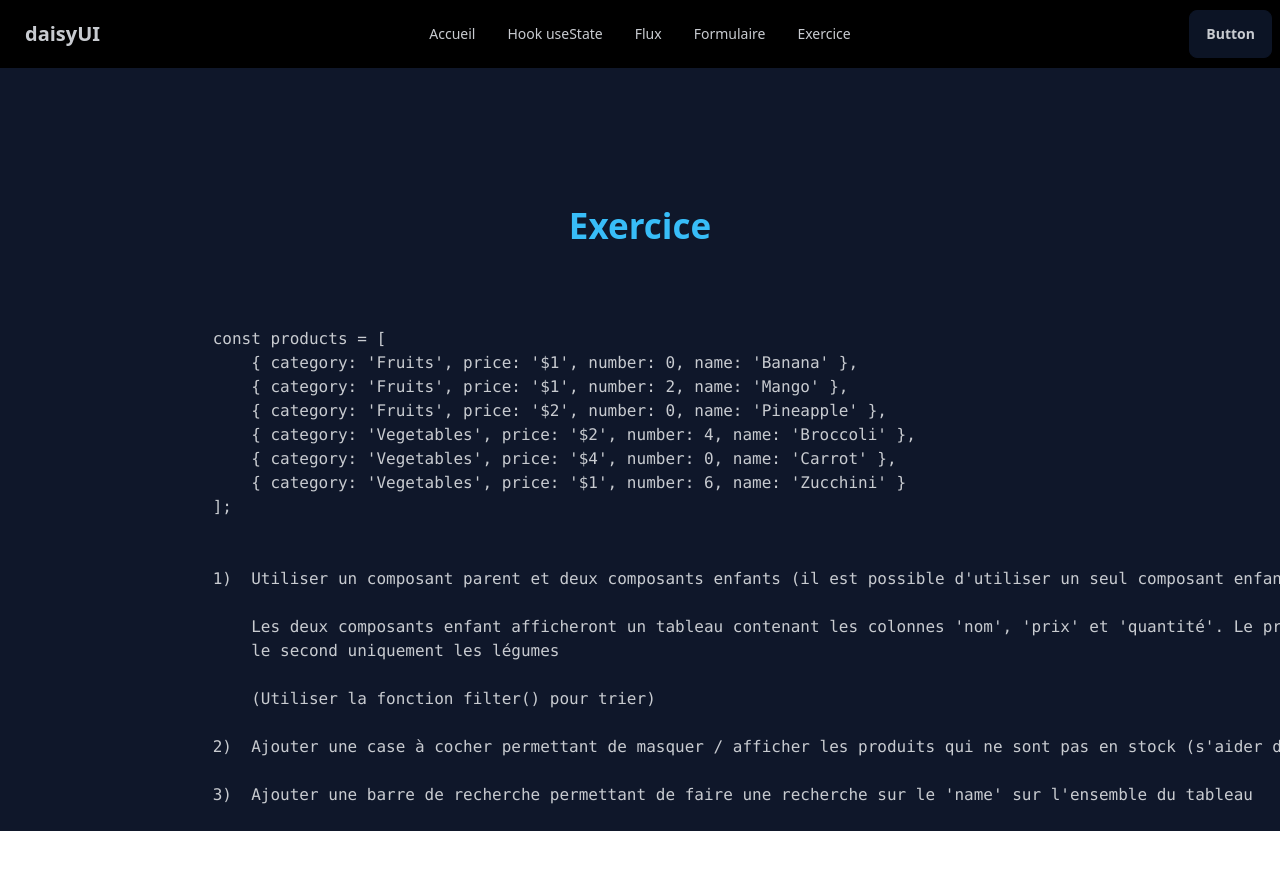
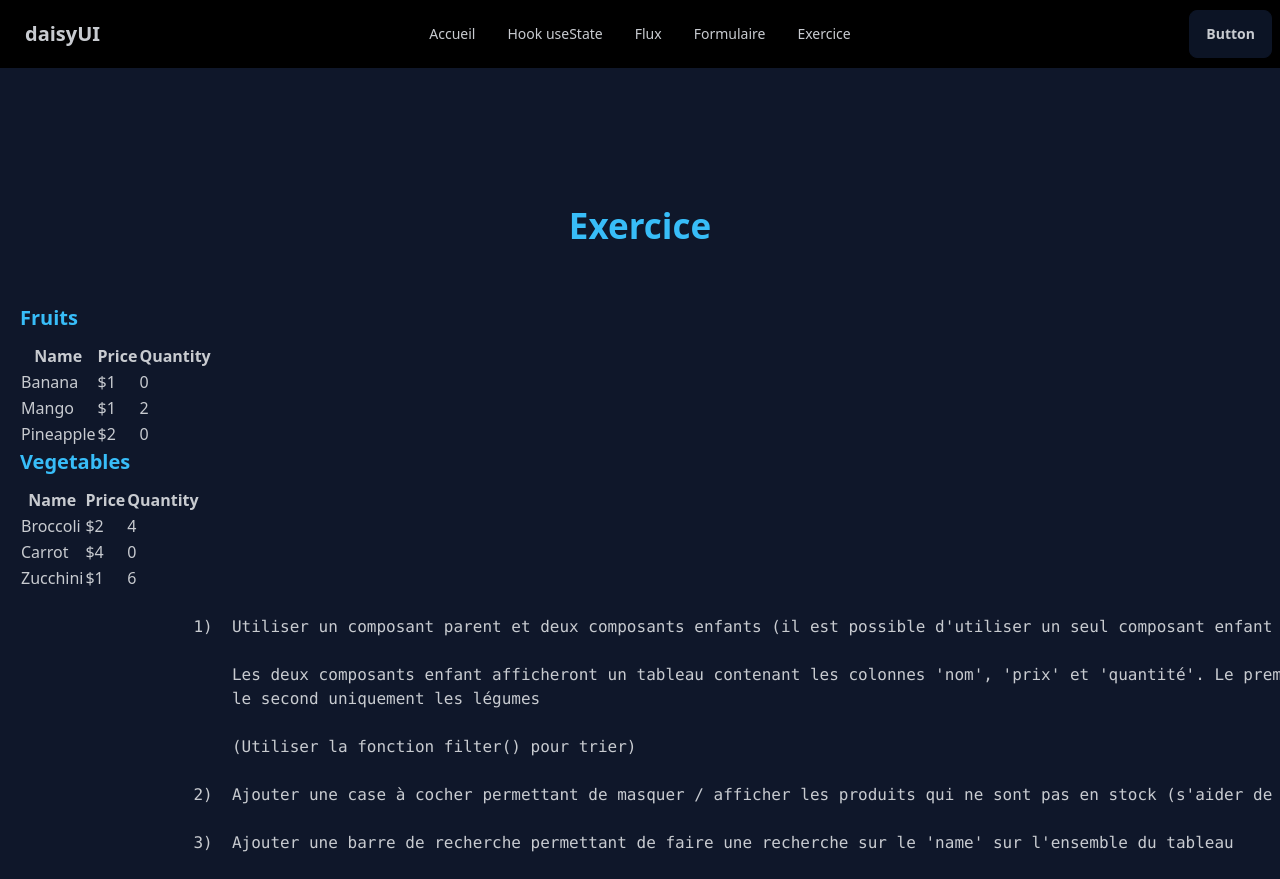
Before and after one commit to Kevin97231/React202405, a React (Vite) app: page /exercice in a window 1280 px wide. Shown: the top 879 px of the page. Before the commit the page ends 831 px from the top, so only its background shows below. Built offline with nearby package versions, Linux system fonts and the light colour scheme.

Commit message:
premiere partie de l'exercice, 1) pas terminé

```diff
--- a/src/view/Exercice.jsx
+++ b/src/view/Exercice.jsx
@@ -1,20 +1,35 @@
 export const Exercice = () => {
+    const products = [
+        { category: "Fruits", price: "$1", number: 0, name: "Banana" },
+        { category: "Fruits", price: "$1", number: 2, name: "Mango" },
+        { category: "Fruits", price: "$2", number: 0, name: "Pineapple" },
+        { category: "Vegetables", price: "$2", number: 4, name: "Broccoli" },
+        { category: "Vegetables", price: "$4", number: 0, name: "Carrot" },
+        { category: "Vegetables", price: "$1", number: 6, name: "Zucchini" },
+    ];
+
+    const fruits = [];
+    const vegetables = [];
+
+    products.forEach((product) => {
+        if (product.category === "Fruits") {
+            fruits.push(product);
+        }
+    });
+
+    products.forEach((product) => {
+        if (product.category === "Vegetables") {
+            vegetables.push(product);
+        }
+    });
+
     return (
         <>
             <h1>Exercice</h1>
-      <pre>
-        {/* number correspond à la quantité */}
-        {`
-                    const products = [
-                        { category: 'Fruits', price: '$1', number: 0, name: 'Banana' },
-                        { category: 'Fruits', price: '$1', number: 2, name: 'Mango' },
-                        { category: 'Fruits', price: '$2', number: 0, name: 'Pineapple' },
-                        { category: 'Vegetables', price: '$2', number: 4, name: 'Broccoli' },
-                        { category: 'Vegetables', price: '$4', number: 0, name: 'Carrot' },
-                        { category: 'Vegetables', price: '$1', number: 6, name: 'Zucchini' }
-                    ];
-                `}
-      </pre>
+
+            <ComposantFruits data={fruits} />
+            <ComposantVegetables data={vegetables} />
+
             <pre>
                 {`
                   1)  Utiliser un composant parent et deux composants enfants (il est possible d'utiliser un seul composant enfant qu'on appellera 2 fois)
@@ -32,3 +47,57 @@ export const Exercice = () => {
         </>
     );
 };
+
+function ComposantFruits({ data }) {
+    return (
+        <>
+            <h2>Fruits</h2>
+            <table>
+                <thead>
+                    <tr>
+                        <th>Name</th>
+                        <th>Price</th>
+                        <th>Quantity</th>
+                    </tr>
+                </thead>
+                <tbody>
+                    {data.map((fruit) => (
+                        <tr key={fruit}>
+                            <td>{fruit.name}</td>
+                            <td>{fruit.price}</td>
+                            <td>{fruit.number}</td>
+                        </tr>
+                    ))}
+                </tbody>
+            </table>
+        </>
+    );
+}
+
+function ComposantVegetables({ data }) {
+    return (
+        <>
+            <h2>Vegetables</h2>
+            <table>
+                <thead>
+                    <tr>
+                        <th>Name</th>
+                        <th>Price</th>
+                        <th>Quantity</th>
+                    </tr>
+                </thead>
+                <tbody>
+                    {data.map((vegetable) => (
+                        <tr key={vegetable}>
+                            <td>{vegetable.name}</td>
+                            <td>{vegetable.price}</td>
+                            <td>{vegetable.number}</td>
+                        </tr>
+                    ))}
+                </tbody>
+            </table>
+        </>
+    );
+}
+
+export default Exercice;
```
Lines whose indentation alone changed are shown as unchanged.
